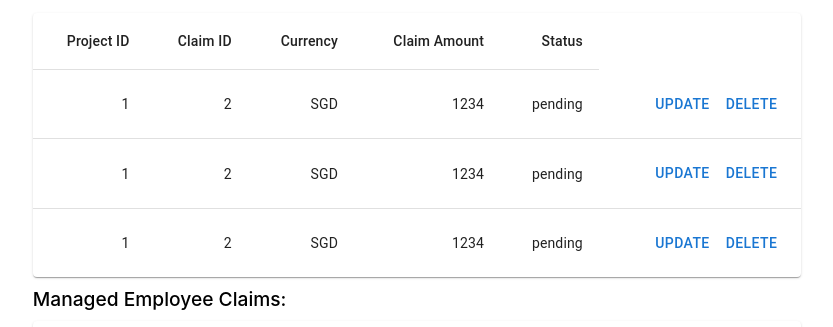
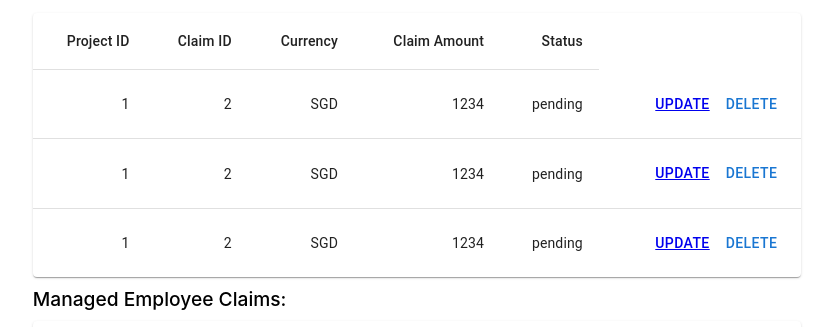
Before and after one commit to dbs-group-11/dbs-seed, a React (Create React App) app in the folder my-app/: page / in a window 1280 px wide. Shown: the part 179-506 px from the top of the page, without its empty margins (223-1056 px from the left). Built offline with nearby package versions, Linux system fonts and the light colour scheme.

Commit message:
added Links

```diff
--- a/my-app/src/App.js
+++ b/my-app/src/App.js
@@ -6,7 +6,7 @@ import {BrowserRouter as Router, Route, Routes, Navigate } from 'react-router-do
 import { AuthContext } from './shared/context/authContext';
 import { useAuth } from './shared/hook/authHook';
 import Auth from './user/page/Auth';
-
+import ClaimsFormContainer from './ClaimsForm/ClaimsForm';
 function App() {
   const {token, login, logout, userId, firstName, lastName} = useAuth();
   let routes;
@@ -17,7 +17,8 @@ function App() {
               <Route path="/" element={<ExpenseTable/>}>
 
               </Route>
-              <Route path="/claims/new" >
+              <Route path="/claims/new" element={<ClaimsFormContainer/>}>
+
                 {/* create claim */}
               </Route>
               <Route path="/claims/:claimId" >
@@ -43,8 +44,8 @@ function App() {
           isLoggedIn: !!token,
           userId: userId,
           token: token,
-          firstName: firstName,
-          lastName: lastName,
+          firstName: 'firstName',
+          lastName: 'lastName',
           login: login,
           logout: logout
         }
--- a/my-app/src/ExpenseTable/ExpenseTable.css
+++ b/my-app/src/ExpenseTable/ExpenseTable.css
@@ -11,6 +11,5 @@
     display: flex;
     flex-direction: column;
     gap: 10px;
-    margin-left: 50px;
-    margin-right: 50px;
+
 }
--- a/my-app/src/ExpenseTable/ExpenseTable.js
+++ b/my-app/src/ExpenseTable/ExpenseTable.js
@@ -4,7 +4,6 @@ import OwnExpenseTable from './OwnExpenseTable';
 import UnderlingsExpenseTable from './UnderlingsExpenseTable';
 import DashboardTitle from '../DashboardTitle';
 import { Button } from '@mui/material';
-
 
 
 export default function ExpenseTable() {
--- a/my-app/src/ExpenseTable/OwnExpenseTable.js
+++ b/my-app/src/ExpenseTable/OwnExpenseTable.js
@@ -1,48 +1,56 @@
-import * as React from 'react';
-import Table from '@mui/material/Table';
-import TableBody from '@mui/material/TableBody';
-import TableCell from '@mui/material/TableCell';
-import TableContainer from '@mui/material/TableContainer';
-import TableHead from '@mui/material/TableHead';
-import TableRow from '@mui/material/TableRow';
-import Paper from '@mui/material/Paper';
-import { Button } from '@mui/material';
-
-
-
-
+import * as React from "react";
+import Table from "@mui/material/Table";
+import TableBody from "@mui/material/TableBody";
+import TableCell from "@mui/material/TableCell";
+import TableContainer from "@mui/material/TableContainer";
+import TableHead from "@mui/material/TableHead";
+import TableRow from "@mui/material/TableRow";
+import Paper from "@mui/material/Paper";
+import { Button } from "@mui/material";
+import {Link} from 'react-router-dom'
 
 export default function OwnExpenseTable() {
-  const employeeClaimHeader =['Project ID','Claim ID','Currency','Claim Amount','Status']
-  const [employeeClaimData,setEmployeeClaimData]=React.useState([{
-    projectId:'1',
-    claimId:'2',
-    currency:'SGD',
-    claimAmt:'1234',
-    status:'pending'
+  const employeeClaimHeader = [
+    "Project ID",
+    "Claim ID",
+    "Currency",
+    "Claim Amount",
+    "Status",
+  ];
+  const [employeeClaimData, setEmployeeClaimData] = React.useState([
+    {
+      projectId: "1",
+      claimId: "2",
+      currency: "SGD",
+      claimAmt: "1234",
+      status: "pending",
     },
     {
-    projectId:'1',
-    claimId:'2',
-    currency:'SGD',
-    claimAmt:'1234',
-    status:'pending'
+      projectId: "1",
+      claimId: "2",
+      currency: "SGD",
+      claimAmt: "1234",
+      status: "pending",
     },
     {
-    projectId:'1',
-    claimId:'2',
-    currency:'SGD',
-    claimAmt:'1234',
-    status:'pending'
+      projectId: "1",
+      claimId: "2",
+      currency: "SGD",
+      claimAmt: "1234",
+      status: "pending",
     },
-])
+  ]);
   return (
     <TableContainer component={Paper}>
       <Table sx={{ minWidth: 650 }} aria-label="simple table">
         <TableHead>
           <TableRow>
-          {employeeClaimHeader.map((header,index)=>{
-            return <TableCell key={index} align='right'>{header}</TableCell>
+            {employeeClaimHeader.map((header, index) => {
+              return (
+                <TableCell key={index} align="right">
+                  {header}
+                </TableCell>
+              );
             })}
           </TableRow>
         </TableHead>
@@ -50,17 +58,17 @@ export default function OwnExpenseTable() {
           {employeeClaimData.map((row) => (
             <TableRow
               key={row.projectId}
-              sx={{ '&:last-child td, &:last-child th': { border: 0 } }}
+              sx={{ "&:last-child td, &:last-child th": { border: 0 } }}
             >
-
               <TableCell align="right">{row.projectId}</TableCell>
               <TableCell align="right">{row.claimId}</TableCell>
               <TableCell align="right">{row.currency}</TableCell>
               <TableCell align="right">{row.claimAmt}</TableCell>
               <TableCell align="right">{row.status}</TableCell>
-              <TableCell align="right"><Button>Update</Button><Button>Delete</Button></TableCell>
-
-
+              <TableCell align="right">
+                <Button><Link to='/claims/new'>Update</Link></Button>
+                <Button>Delete</Button>
+              </TableCell>
             </TableRow>
           ))}
         </TableBody>
--- a/my-app/src/ExpenseTable/UnderlingsExpenseTable.js
+++ b/my-app/src/ExpenseTable/UnderlingsExpenseTable.js
@@ -17,7 +17,7 @@ export default function UnderlingsExpenseTable() {
     "Claim Amount",
     "Status",
   ];
-  const [employeeClaimData, setEmployeeClaimData] = React.useState([
+  const dummyData = [
     {
       employeeId: "1",
       projectId: "1",
@@ -44,10 +44,13 @@ export default function UnderlingsExpenseTable() {
       claimAmt: "1234",
       status: "pending",
     },
-  ]);
+  ]
+  const [employeeClaimData, setEmployeeClaimData] = React.useState(dummyData);
   const onSupervisorActionHandler = async (empId,claimId) => {
 //after approving or rejecting claim http req
-employeeClaimData.filter((el)=>el.claimId!=claimId)
+//then filter data
+const filteredData = employeeClaimData.filter((el)=>el.claimId!=claimId)
+setEmployeeClaimData(filteredData)
 // console.log(employeeClaimData)
   };
   return (
--- a/my-app/src/claimsForm/ClaimsForm.jsx
+++ b/my-app/src/claimsForm/ClaimsForm.jsx
@@ -2,13 +2,16 @@ import React from "react";
 import { useState } from "react";
 import "./ClaimsForm.css";
 import { Button, TextField, RadioGroup, Radio} from "@mui/material";
+import { AuthContext } from "../shared/context/authContext";
+import { useContext } from "react";
 const ClaimsFormContainer = (props) => {
+  const auth = useContext(AuthContext);
   const [firstName, setFirstName] = useState({
-    value: "",
+    value: auth.firstName,
     error: false,
   });
   const [lastName, setLastName] = useState({
-    value: "",
+    value: auth.lastName,
     error: false,
   });
   const [claimAmt, setClaimAmt] = useState({
```
Also changed, not shown: 1 other file (tests, documents, lock files or other folders). Lines whose indentation alone changed are shown as unchanged.
